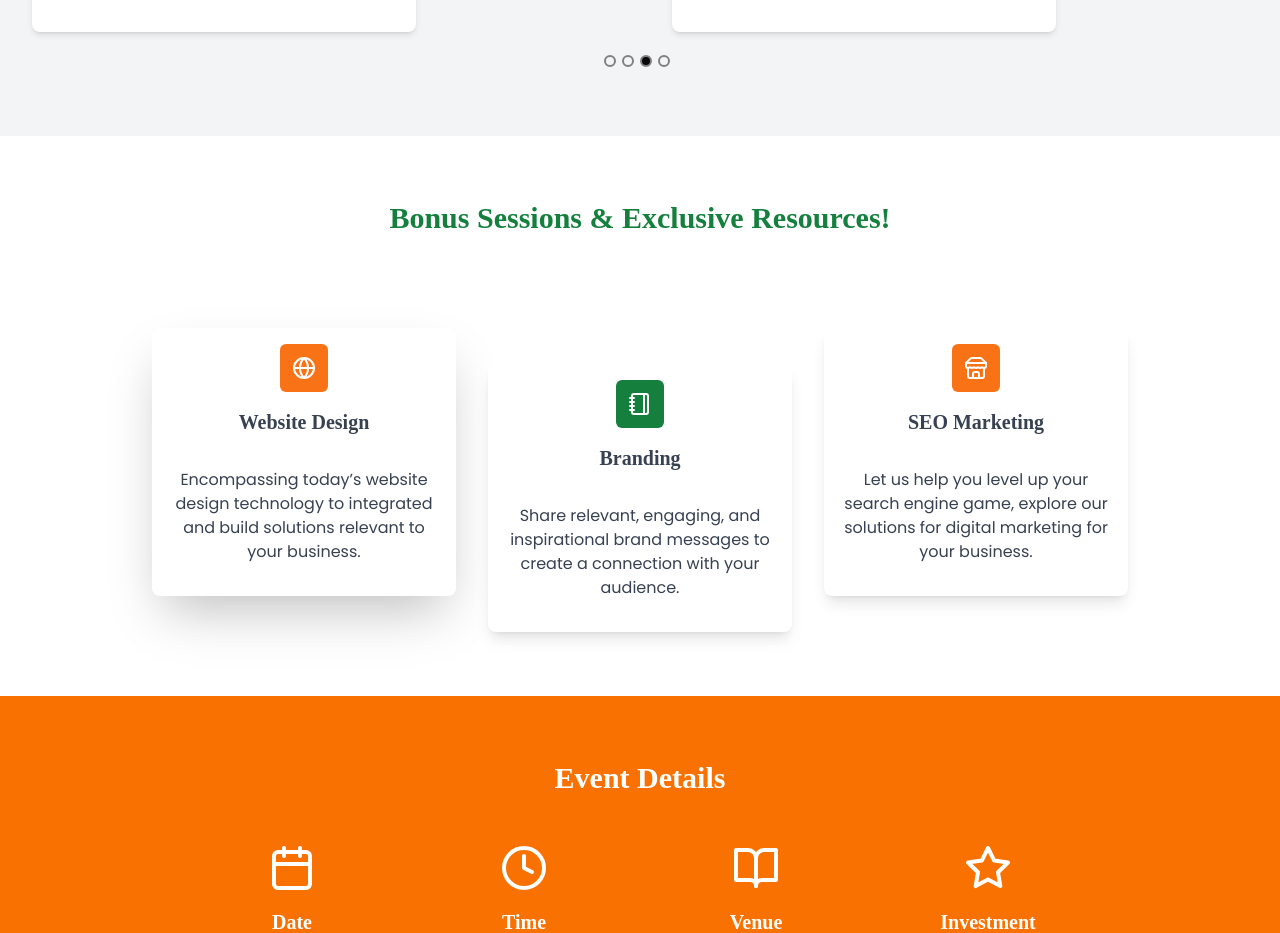
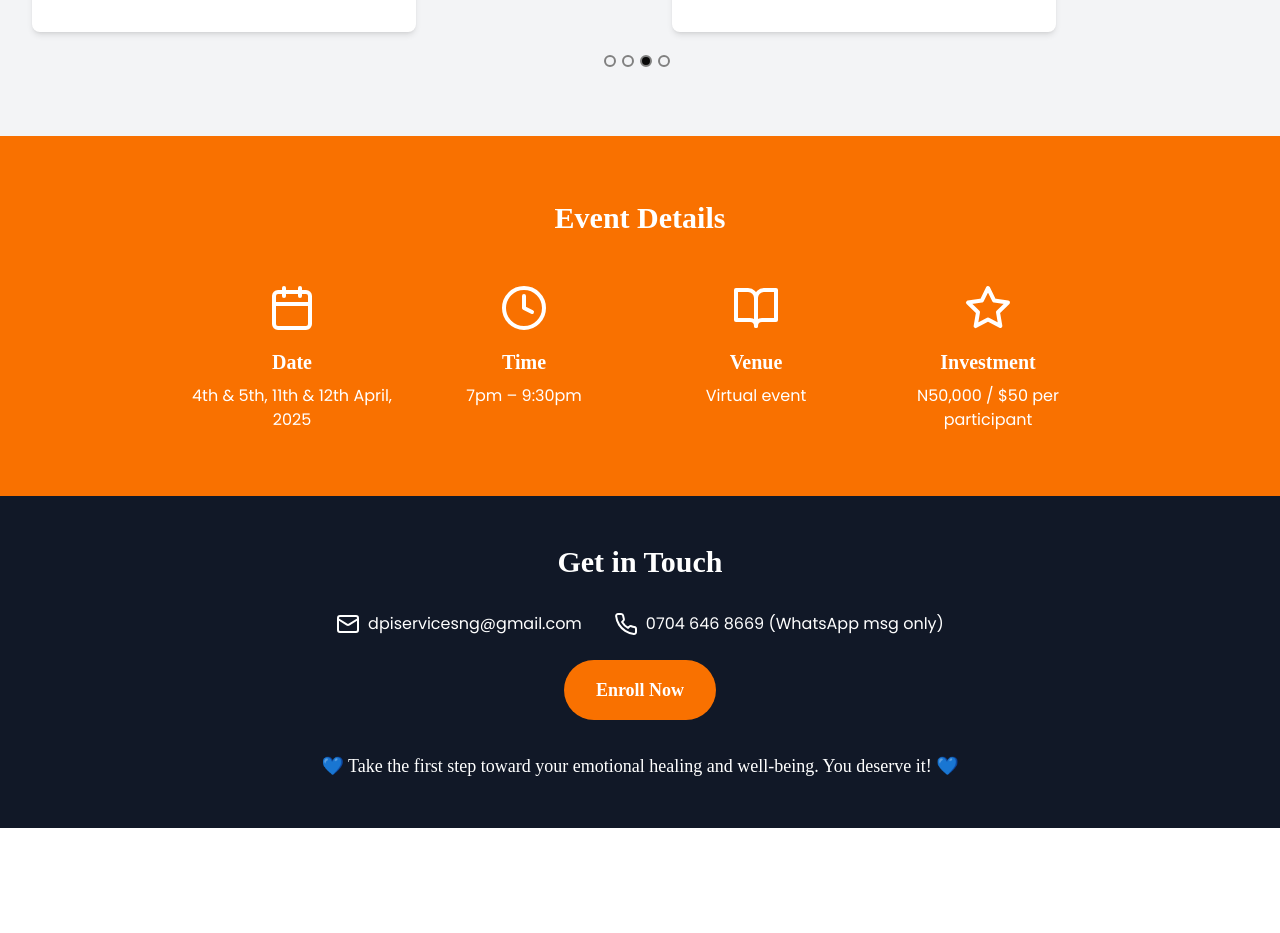
Before and after one commit to muideenjamiu01/ngo-bukola, a React (Vite) app: page / in a window 1280 px wide. Shown: the part 4480-5413 px from the top of the page. After the commit the page ends 5308 px from the top, so only its background shows below. Built offline with nearby package versions, Linux system fonts and the light colour scheme; a web font is replaced by a local one.

Commit message:
remove bonus section

```diff
--- a/src/App.tsx
+++ b/src/App.tsx
@@ -488,7 +488,7 @@ function App() {
           </div>
         </section>
 
-        <Bonus />
+        {/* <Bonus /> */}
 
         {/* <div className="py-20 bg-green-50 reveal">
         <div className="container mx-auto px-4">
```
Also changed, not shown: 1 other file (tests, documents, lock files or other folders).
